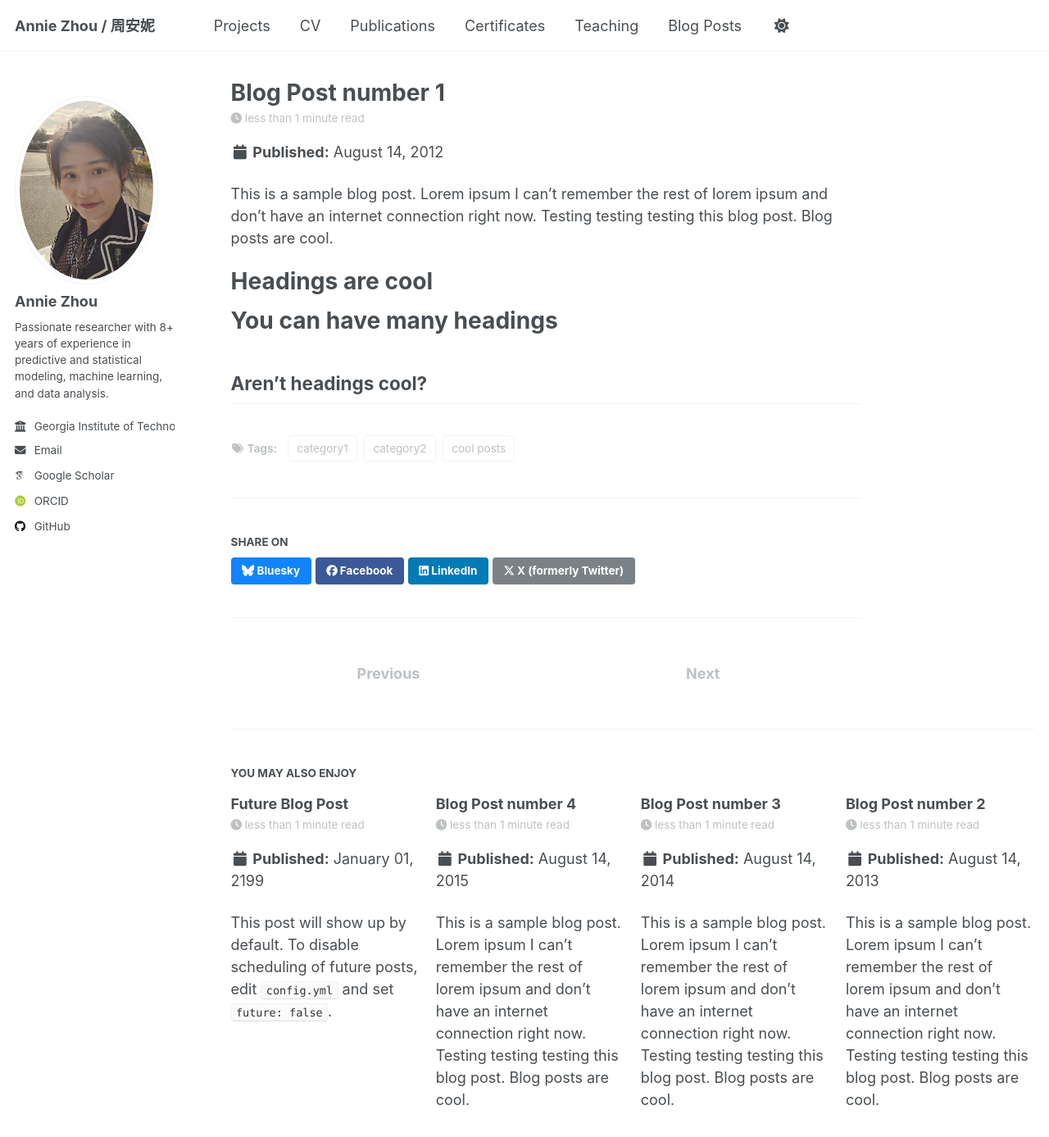
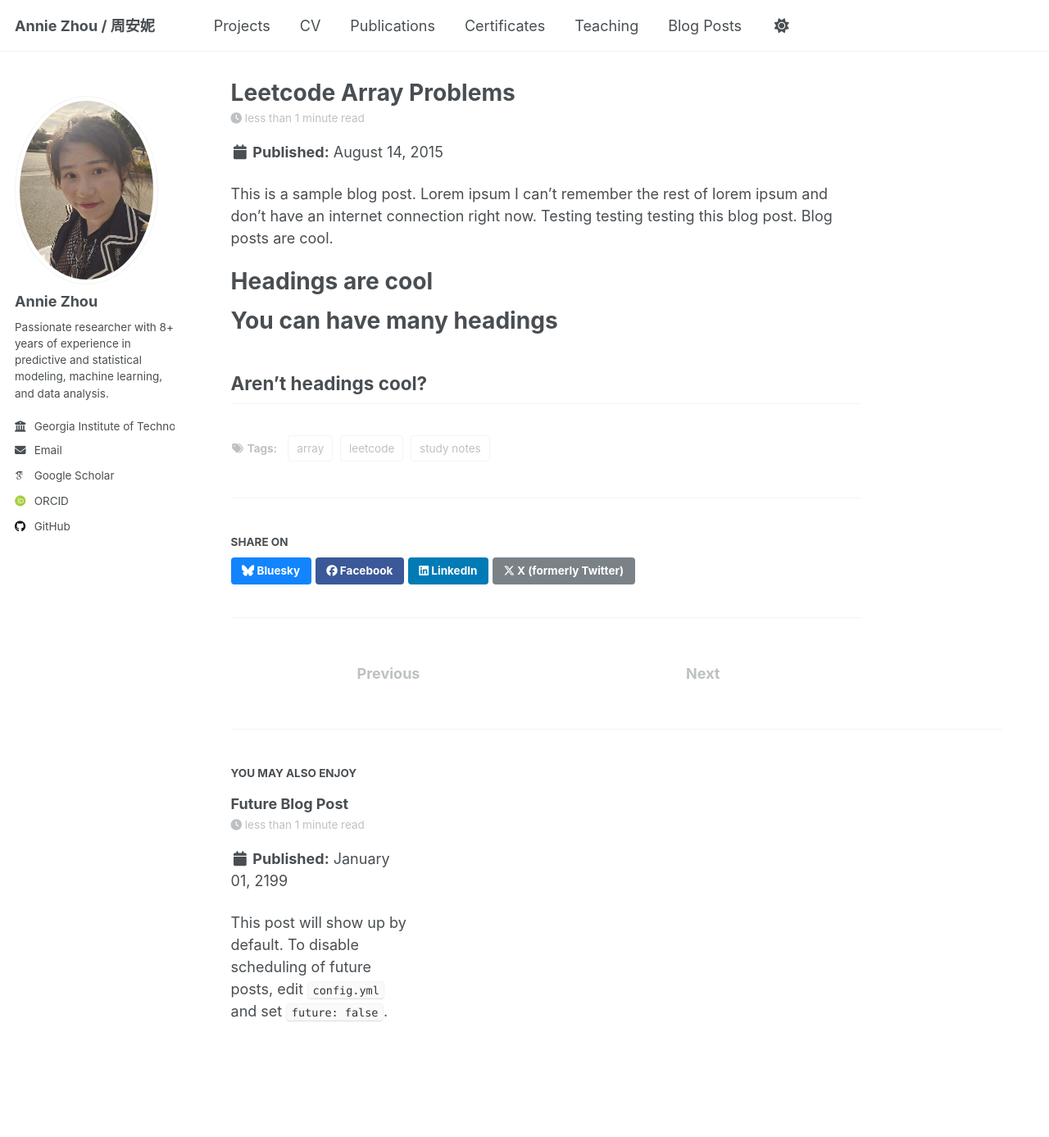
Before and after one commit to Annie983284450-1/Annie983284450-1.github.io, a Jekyll site: the page built from _posts/2025-03-28-leetcode-array.md, in a window 1280 px wide and 1400 px high. Shown: the top 1387 px of the window at 82% size. Built offline with Jekyll 4.4.1, drawn with Linux system fonts in a browser that asks for light colours; some web fonts are replaced.

Commit message:
update certficates

```diff
--- a/_config.yml
+++ b/_config.yml
@@ -90,7 +90,7 @@ author:
 teaser                   :  # filename of teaser fallback teaser image placed in /images/, .e.g. "500x300.png"
 breadcrumbs              : false # true, false (default)
 words_per_minute         : 160
-future                   : true
+future                   : false
 read_more                : "disabled" # if enabled, adds "Read more" links to excerpts
 talkmap_link             : false      #change to true to add link to talkmap on talks page
 comments:
--- a/_pages/talks.html
+++ b/_pages/talks.html
@@ -1,6 +1,6 @@
 ---
 layout: archive
-title: "Talks and presentations"
+title: "Certifications"
 permalink: /talks/
 author_profile: true
 ---
--- a/_posts/2013-08-14-blog-post-2.md
+++ /dev/null
@@ -1,20 +0,0 @@
----
-title: 'Blog Post number 2'
-date: 2013-08-14
-permalink: /posts/2013/08/blog-post-2/
-tags:
-  - cool posts
-  - category1
-  - category2
----
-
-This is a sample blog post. Lorem ipsum I can't remember the rest of lorem ipsum and don't have an internet connection right now. Testing testing testing this blog post. Blog posts are cool.
-
-Headings are cool
-======
-
-You can have many headings
-======
-
-Aren't headings cool?
-------
--- a/_posts/2014-08-14-blog-post-3.md
+++ /dev/null
@@ -1,20 +0,0 @@
----
-title: 'Blog Post number 3'
-date: 2014-08-14
-permalink: /posts/2014/08/blog-post-3/
-tags:
-  - cool posts
-  - category1
-  - category2
----
-
-This is a sample blog post. Lorem ipsum I can't remember the rest of lorem ipsum and don't have an internet connection right now. Testing testing testing this blog post. Blog posts are cool.
-
-Headings are cool
-======
-
-You can have many headings
-======
-
-Aren't headings cool?
-------
--- a/_posts/2012-08-14-blog-post-1.md
+++ b/_posts/2025-03-28-leetcode-array.md
@@ -1,11 +1,12 @@
 ---
-title: 'Blog Post number 1'
-date: 2012-08-14
-permalink: /posts/2012/08/blog-post-1/
+title: 'Leetcode Array Problems'
+date: 2015-08-14
+# permalink: /posts/2012/08/blog-post-4/ (example)
+permalink: /posts/2025/03/28/leetcode-array
 tags:
-  - cool posts
-  - category1
-  - category2
+  - leetcode
+  - array
+  - study notes
 ---
 
 This is a sample blog post. Lorem ipsum I can't remember the rest of lorem ipsum and don't have an internet connection right now. Testing testing testing this blog post. Blog posts are cool.
```
Also changed, not shown: _posts/2015-08-14-blog-post-4.md (deleted, +0 -20 lines), _talks/2012-03-01-talk-1.md (deleted, +0 -11 lines), _talks/2013-03-01-tutorial-1.md (deleted, +0 -13 lines), _talks/2014-02-01-talk-2.md (deleted, +0 -13 lines), _talks/2014-03-01-talk-3.md (deleted, +0 -11 lines), _talks/2025-03-25-finetunellms.md (+62 -0 lines).
